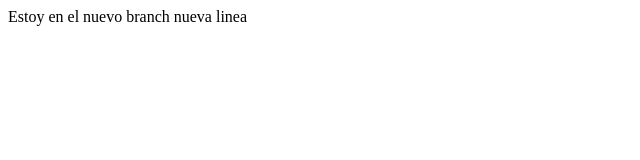
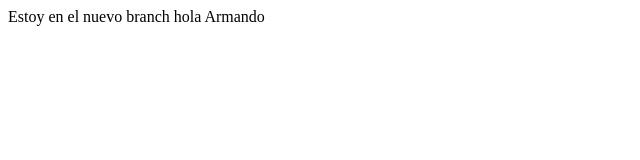
Before and after one commit to avalerar/Practica1, a plain HTML site: page index.html in a window 1280 px wide. Shown: the full height of the page, 0-640 px from the left. Drawn offline with Linux system fonts and the light colour scheme.

```diff
--- a/index.html
+++ b/index.html
@@ -6,7 +6,7 @@
     <title>Document</title>
 </head>
 <body>
-    Estoy en el nuevo branch
-    nueva linea
+    Estoy en el nuevo branch hola Armando
+
 </body>
 </html>
```
